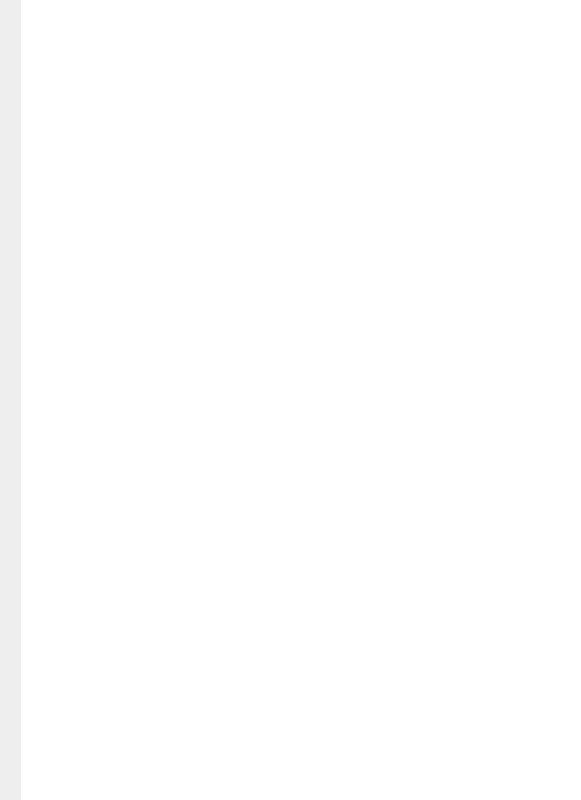
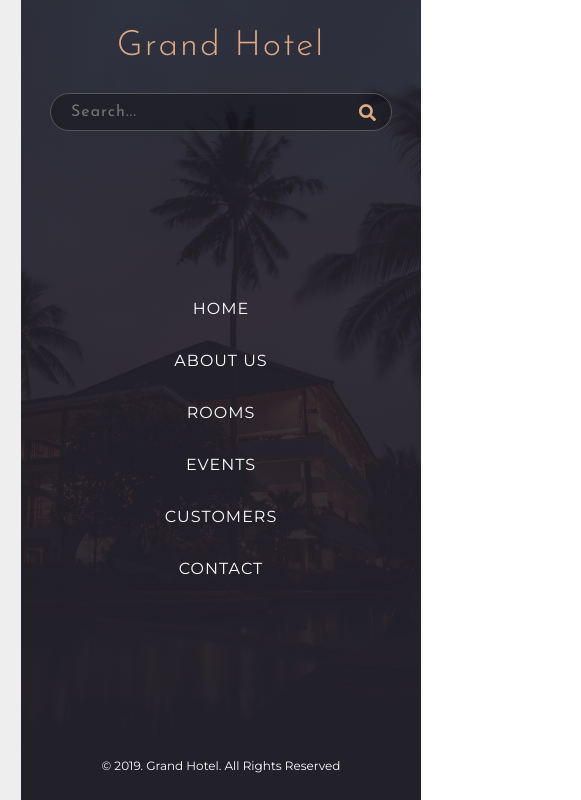
Before and after one commit to SmithWebDev/Grand-Hotel, a plain HTML site: page index.html in a window 1280 px wide. Shown: the full height of the page, 59-640 px from the left. Drawn offline with Linux system fonts and the light colour scheme.

Commit message:
navigation panel created and styled

```diff
--- a/index.html
+++ b/index.html
@@ -35,6 +35,30 @@
             </div>
         </div>
         <!-- end of sidebar -->
+        <!-- navigation -->
+        <nav class="navigation">
+            <div class="navigation-header">
+                <h1 class="navigation-heading">Grand Hotel</h1>
+                <form action="" class="navigation-search">
+                    <input type="text" class="navigation-search-input" placeholder="Search...">
+                    <button class="navigation-search-btn"><i class="fas fa-search"></i></button>
+                </form>
+            </div>
+            <ul class="navigation-list">
+                <li class="navigation-item"><a href="#" class="navigation-link">Home</a></li>
+                <li class="navigation-item"><a href="#" class="navigation-link">About Us</a></li>
+                <li class="navigation-item"><a href="#" class="navigation-link">Rooms</a></li>
+                <li class="navigation-item"><a href="#" class="navigation-link">Events</a></li>
+                <li class="navigation-item"><a href="#" class="navigation-link">Customers</a></li>
+                <li class="navigation-item"><a href="#" class="navigation-link">Contact</a></li>
+            </ul>
+            <div class="copyright">
+                <p>&copy; 2019. Grand Hotel. All Rights Reserved</p>
+            </div>
+        </nav>
+        <!-- end of navigation -->
+        </div>
+        <!-- end of navbar -->
 
 
 
--- a/style.sass
+++ b/style.sass
@@ -60,7 +60,105 @@ body
   font-size: 1.5rem
   color: #555555
 // sidebar
+// navigation
+.navigation
+  margin-left: 8rem
+  position: fixed
+  width: 40rem
+  height: 100%
+  background: linear-gradient(to top, rgba(34,32,41,1), rgba(34,32,41,.8)),url(../img/nav-bg.jpeg) center no-repeat
+  background-size: cover
+  display: flex
+  flex-direction: column
+  justify-content: space-between
+  align-items: center
+  &-heading
+    font-family: 'Josefin Sans', sans-serif
+    font-size: 3.5rem
+    font-weight: 300
+    letter-spacing: 0.2rem
+    color: #deaa86
+    text-align: center
+  &-search
+    position: relative
+
+  &-search-input
+    padding: 1rem 2rem
+    width: 30rem
+    background-color: rgba(0,0,0,.3)
+    font-family: 'Josefin Sans', sans-serif
+    font-size: 1.6rem
+    color: #deaa86
+    letter-spacing: 0.1rem
+    outline: none
+    border: .1rem solid #555555
+    border-radius: 10rem
+    transition: background-color .3s
+    &:focus
+      background-color: rgba(0,0,0,.1)
+  &-search-btn
+    border: none
+    background-color: transparent
+    color: #deaa86
+    font-size: 1.7rem
+    position: absolute
+    top: 1rem
+    right: 1rem
+    cursor: pointer
+    &:focus
+      outline: none
+  &-list
+    list-style: none
+    padding: 0
+    margin: 0
+    height: 28rem
+    display: flex
+    flex-direction: column
+    justify-content: space-between
+    align-items: center
+  &-item
+    position: relative
+  &-link
+    font-size: 1.6em
+    color: #ffffff
+    font-weight: 400
+    letter-spacing: .1rem
+    text-transform: uppercase
+    text-decoration: none
+    transition: color .5s
+    &::before
+      content: ''
+      width: 0
+      height: 0.1rem
+      background-color: #deaa86
+      position: absolute
+      top: 1rem
+      left: -4rem
+      transition: width .5s cubic-bezier(1,0,0,1)
+    &::after
+      content: ''
+      width: 0
+      height: 0.1rem
+      background-color: #deaa86
+      position: absolute
+      top: 1rem
+      right: -4rem
+      transition: width .5s cubic-bezier(1,0,0,1)
+    &:hover
+      color: #deaa86
+      &::before, &::after
+        width: 3rem
+.copyright
+  color: #ffffff
+  font-size: 1.2rem
+  margin-bottom: 1.5rem
 
 
 
+
+
+
+// end of navigation
+
+
 // end of navbar
```
Also changed, not shown: dist/css/style.min.css.
